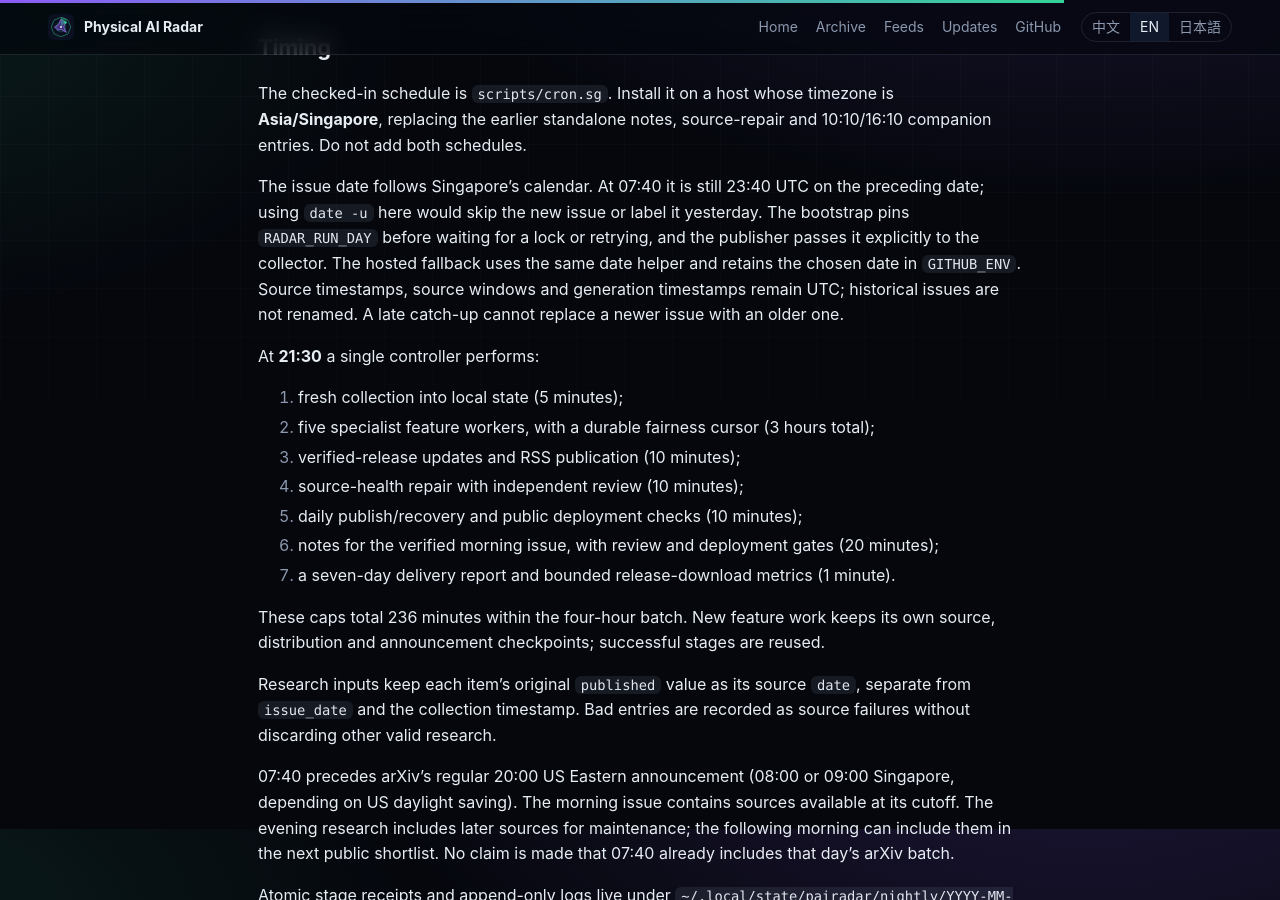
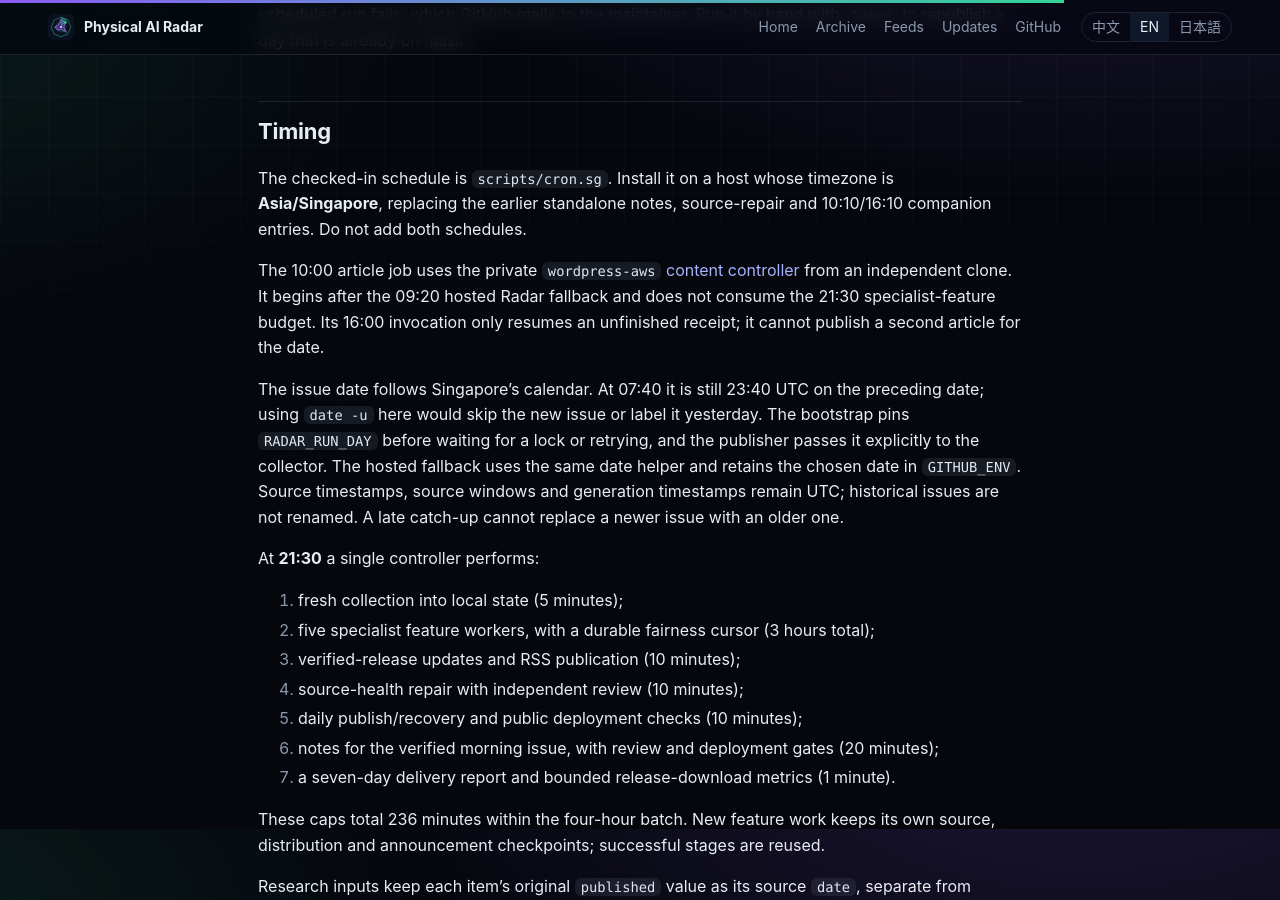
Before and after one commit to noteflowai/physical-ai-radar, a Jekyll site: the page built from docs/automation.md, in a window 1280 px wide and 900 px high, scrolled down 4571 px. Built offline with Jekyll 4.4.1, drawn with Linux system fonts in a browser that asks for light colours; our own code applies the rules of GitHub Pages for plain Markdown files; some of the changed text lies outside the part shown.

Commit message:
Schedule daily reviewed trilingual article (#84)

```diff
--- a/docs/automation.md
+++ b/docs/automation.md
@@ -9,6 +9,7 @@
 | `ci.yml` | GitHub-hosted runner | push, pull request | nothing |
 | `daily.yml` | GitHub-hosted runner | 01:20 UTC / 09:20 Asia/Singapore, and by hand | publishes only a day the machine missed |
 | `scripts/publish_daily.sh` | maintainer's machine, cron | 07:40 Asia/Singapore | commits the day's radar to `main` |
+| `oneai-content-run` | maintainer's machine, cron | 10:00 Asia/Singapore; 16:00 retry | publishes one reviewed, illustrated zh/en/ja article group on oneai.host |
 | `scripts/nightly.sh` | maintainer's machine, cron | 21:30 Asia/Singapore | collects research, develops specialist features, publishes updates, maintains Radar and reports results |
 | `scripts/nightly.sh --previous-day` | maintainer's machine, cron | 02:30 Asia/Singapore | resumes only the preceding evening's unfinished stages |
 
@@ -186,6 +187,12 @@
 host whose timezone is **Asia/Singapore**, replacing the earlier standalone notes,
 source-repair and 10:10/16:10 companion entries. Do not add both schedules.
 
+The 10:00 article job uses the private
+[`wordpress-aws` content controller](https://github.com/noteflowai/wordpress-aws/blob/main/content/README.md)
+from an independent clone. It begins after the 09:20 hosted Radar fallback and
+does not consume the 21:30 specialist-feature budget. Its 16:00 invocation only
+resumes an unfinished receipt; it cannot publish a second article for the date.
+
 The issue date follows Singapore's calendar. At 07:40 it is still 23:40 UTC on the
 preceding date; using `date -u` here would skip the new issue or label it yesterday.
 The bootstrap pins `RADAR_RUN_DAY` before waiting for a lock or retrying, and the
```
Also changed, not shown: 1 other file.
